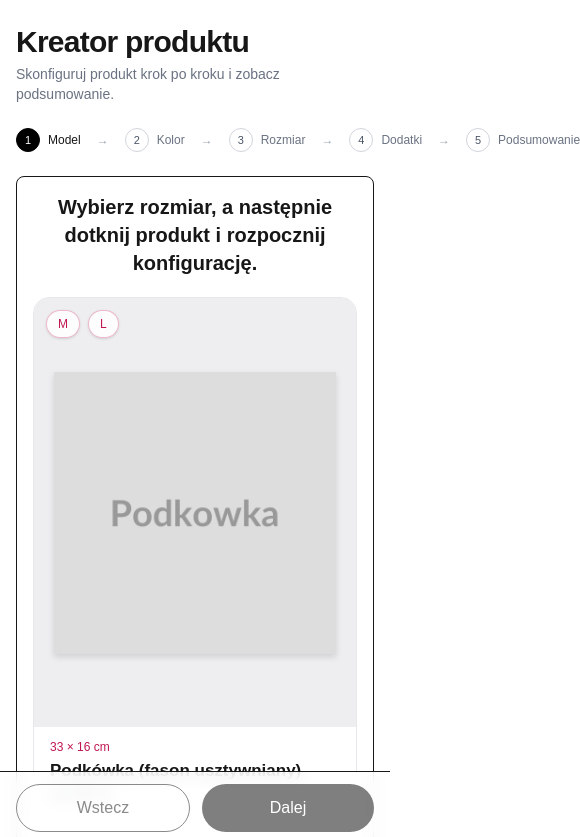
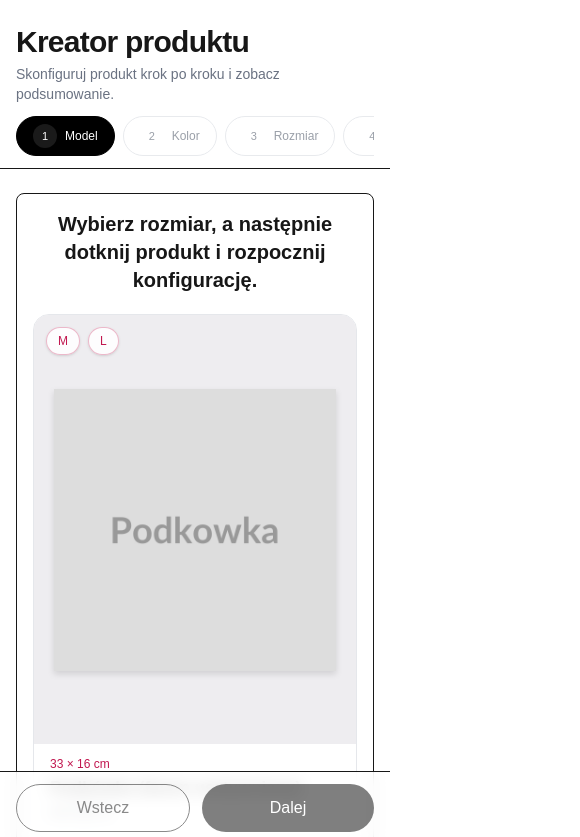
Before and after one commit to ecm-digital/newshop, a Next.js app: page /kreator in a window 390 px wide. Shown: the top 837 px of the page, 580 px wide, since content can reach past the window. Built offline with nearby package versions, Linux system fonts and the light colour scheme.

Commit message:
UX/mobile: sticky górny pasek kroków (MobileStepNav), klikalne kroki z walidacją; ulepszenia Progress

```diff
--- a/src/app/kreator/page.tsx
+++ b/src/app/kreator/page.tsx
@@ -74,6 +74,23 @@ export default function KreatorPage() {
     setStep(stepsOrder[currentStepIndex - 1]);
   }
 
+  function isStepEnabled(target: Step) {
+    switch (target) {
+      case "model":
+        return true;
+      case "color":
+        return !!model;
+      case "size":
+        return !!color;
+      case "addons":
+        return !!size;
+      case "summary":
+        return !!model && !!color; // luźniejsza walidacja podglądu
+      default:
+        return true;
+    }
+  }
+
   return (
     <div className="mx-auto max-w-7xl px-4 sm:px-6 py-6 sm:py-8">
       <h1 className="text-3xl font-bold tracking-tight">Kreator produktu</h1>
@@ -81,7 +98,19 @@ export default function KreatorPage() {
         Skonfiguruj produkt krok po kroku i zobacz podsumowanie.
       </p>
 
-      <Progress step={step} />
+      {/* Mobile sticky step nav */}
+      <MobileStepNav
+        step={step}
+        onStepClick={(s) => {
+          if (isStepEnabled(s)) setStep(s);
+        }}
+        isEnabled={isStepEnabled}
+      />
+
+      {/* Desktop/tablet progress */}
+      <div className="hidden sm:block">
+        <Progress step={step} onStepClick={(s) => isStepEnabled(s) && setStep(s)} isEnabled={isStepEnabled} />
+      </div>
 
       <div className="mt-6 rounded-lg border p-4">
         {step === "model" && (
@@ -422,26 +451,88 @@ export default function KreatorPage() {
 
 const stepsOrder: Step[] = ["model", "color", "size", "addons", "summary"];
 
-function Progress({ step }: { step: Step }) {
+function Progress({ step, onStepClick, isEnabled }: { step: Step; onStepClick?: (s: Step) => void; isEnabled?: (s: Step) => boolean }) {
   const index = stepsOrder.indexOf(step);
   return (
-    <ol className="mt-6 flex items-center gap-2 text-xs">
-      {stepsOrder.map((s, i) => (
-        <li key={s} className="flex items-center gap-2">
-          <span
-            className={`inline-flex h-6 w-6 items-center justify-center rounded-full border text-[11px] ${
-              i <= index ? "bg-black text-white border-black" : "border-gray-300 text-gray-600"
+    <ol className="mt-4 flex items-center gap-2 text-xs">
+      {stepsOrder.map((s, i) => {
+        const active = s === step;
+        const past = i < index;
+        const enabled = isEnabled ? isEnabled(s) : true;
+        const btn = (
+          <button
+            type="button"
+            disabled={!enabled}
+            onClick={() => onStepClick && onStepClick(s)}
+            className={`inline-flex items-center gap-2 rounded-full border px-3.5 h-9 transition ${
+              active
+                ? "bg-black text-white border-black"
+                : past
+                ? "border-black text-black"
+                : "border-gray-300 text-gray-600 disabled:opacity-50"
             }`}
           >
-            {i + 1}
-          </span>
-          <span className={`${i <= index ? "font-medium" : "text-gray-500"}`}>
-            {labelForStep(s)}
-          </span>
-          {i < stepsOrder.length - 1 && <span className="mx-2 text-gray-400">→</span>}
-        </li>
-      ))}
+            <span className="inline-flex h-6 w-6 items-center justify-center rounded-full bg-white/10">
+              {i + 1}
+            </span>
+            <span className="hidden sm:inline">{labelForStep(s)}</span>
+            <span className="sm:hidden">{labelForStep(s)}</span>
+          </button>
+        );
+        return (
+          <li key={s} className="flex items-center gap-2">
+            {btn}
+            {i < stepsOrder.length - 1 && <span className="mx-1 text-gray-300">·</span>}
+          </li>
+        );
+      })}
     </ol>
+  );
+}
+
+function MobileStepNav({
+  step,
+  onStepClick,
+  isEnabled,
+}: {
+  step: Step;
+  onStepClick?: (s: Step) => void;
+  isEnabled?: (s: Step) => boolean;
+}) {
+  const index = stepsOrder.indexOf(step);
+  return (
+    <div className="sm:hidden sticky top-0 z-30 -mx-4 px-4 pt-[env(safe-area-inset-top)] bg-white/95 backdrop-blur supports-[backdrop-filter]:bg-white/80 border-b">
+      <div className="py-3 overflow-x-auto">
+        <ol className="flex items-center gap-2 text-xs min-w-max">
+          {stepsOrder.map((s, i) => {
+            const active = s === step;
+            const past = i < index;
+            const enabled = isEnabled ? isEnabled(s) : true;
+            return (
+              <li key={s} className="flex items-center gap-2">
+                <button
+                  type="button"
+                  disabled={!enabled}
+                  onClick={() => onStepClick && onStepClick(s)}
+                  className={`inline-flex items-center gap-2 rounded-full px-4 h-10 border transition whitespace-nowrap ${
+                    active
+                      ? "bg-black text-white border-black"
+                      : past
+                      ? "border-black text-black"
+                      : "border-gray-300 text-gray-700 disabled:opacity-50"
+                  }`}
+                >
+                  <span className="inline-flex h-6 w-6 items-center justify-center rounded-full bg-white/10 text-[11px]">
+                    {i + 1}
+                  </span>
+                  {labelForStep(s)}
+                </button>
+              </li>
+            );
+          })}
+        </ol>
+      </div>
+    </div>
   );
 }
 
```
